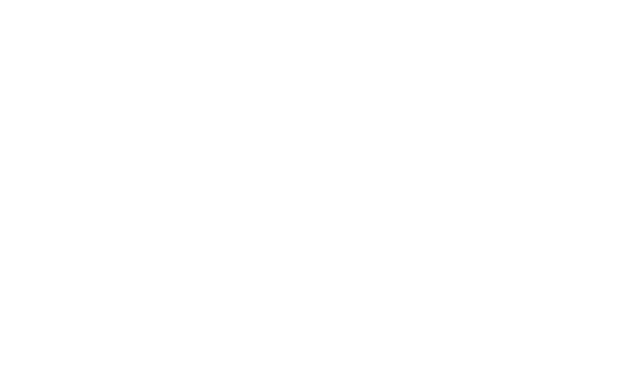
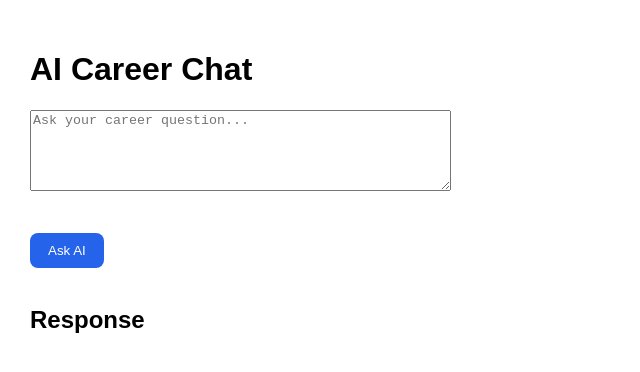
Before and after one commit to tsomnath2004-19/AI-Career-Mentor, a React (Vite) app in the folder frontend/: page /chat in a window 1280 px wide. Before the commit this address had no page. Shown: the top 372 px of the page, without its empty margins (0-640 px from the left). Built offline with nearby package versions, Linux system fonts and the light colour scheme.

Commit message:
Added AI Chat page

```diff
--- a/frontend/src/app.tsx
+++ b/frontend/src/app.tsx
@@ -4,6 +4,7 @@
 import Login from "./pages/Login";
 import Register from "./pages/Register";
 import Dashboard from "./pages/Dashboard";
+import Chat from "./pages/Chat";
 import Roadmap from "./pages/Roadmap";
 import Resume from "./pages/Resume";
 
@@ -16,6 +17,7 @@
       <Route path="/dashboard" element={<Dashboard />} />
       <Route path="/resume" element={<Resume />} />
       <Route path="/roadmap" element={<Roadmap />} />
+      <Route path="/chat" element={<Chat />} />
     </Routes>
   );
 }
--- /dev/null
+++ b/frontend/src/pages/Chat.tsx
@@ -0,0 +1,42 @@
+import { useState } from "react";
+
+function Chat() {
+  const [question, setQuestion] = useState("");
+  const [answer, setAnswer] = useState("");
+
+  const askAI = () => {
+    if (question === "") return;
+
+    setAnswer(
+      "This is a demo AI response. Later, connect this with OpenAI or Gemini API."
+    );
+  };
+
+  return (
+    <div style={{ padding: "30px" }}>
+      <h1>AI Career Chat</h1>
+
+      <textarea
+        rows={5}
+        cols={50}
+        placeholder="Ask your career question..."
+        value={question}
+        onChange={(e) => setQuestion(e.target.value)}
+      />
+
+      <br />
+      <br />
+
+      <button onClick={askAI}>Ask AI</button>
+
+      <br />
+      <br />
+
+      <h2>Response</h2>
+
+      <p>{answer}</p>
+    </div>
+  );
+}
+
+export default Chat;
--- a/frontend/src/pages/dashboard.tsx
+++ b/frontend/src/pages/dashboard.tsx
@@ -19,7 +19,9 @@
 
       <br /><br />
 
-      <button>AI Chat</button>
+      <Link to="/chat">
+          <button>AI Chat</button>
+      </Link>
 
       <br /><br />
 
```
